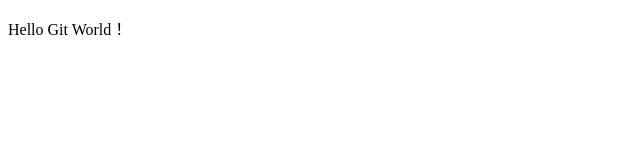
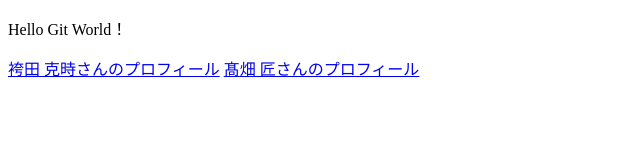
Before and after one commit to takumiTakahata/github_pair, a plain HTML site: page index.html in a window 1280 px wide. Shown: the whole page, without its empty margins (0-640 px from the left). Drawn offline with Linux system fonts and the light colour scheme.

Commit message:
add link

```diff
--- a/index.html
+++ b/index.html
@@ -1,11 +1,13 @@
 <!DOCTYPE html>
 <html lang="ja">
-<head>
-    <meta charset="UTF-8">
-    <meta name="viewport" content="width=device-width, initial-scale=1.0">
+  <head>
+    <meta charset="UTF-8" />
+    <meta name="viewport" content="width=device-width, initial-scale=1.0" />
     <title>Document</title>
-</head>
-<body>
+  </head>
+  <body>
     <p>Hello Git World！</p>
-</body>
+    <a href="profile_A.html">袴田 克時さんのプロフィール</a>
+    <a href="profile_B.html">髙畑 匠さんのプロフィール</a>
+  </body>
 </html>
```
